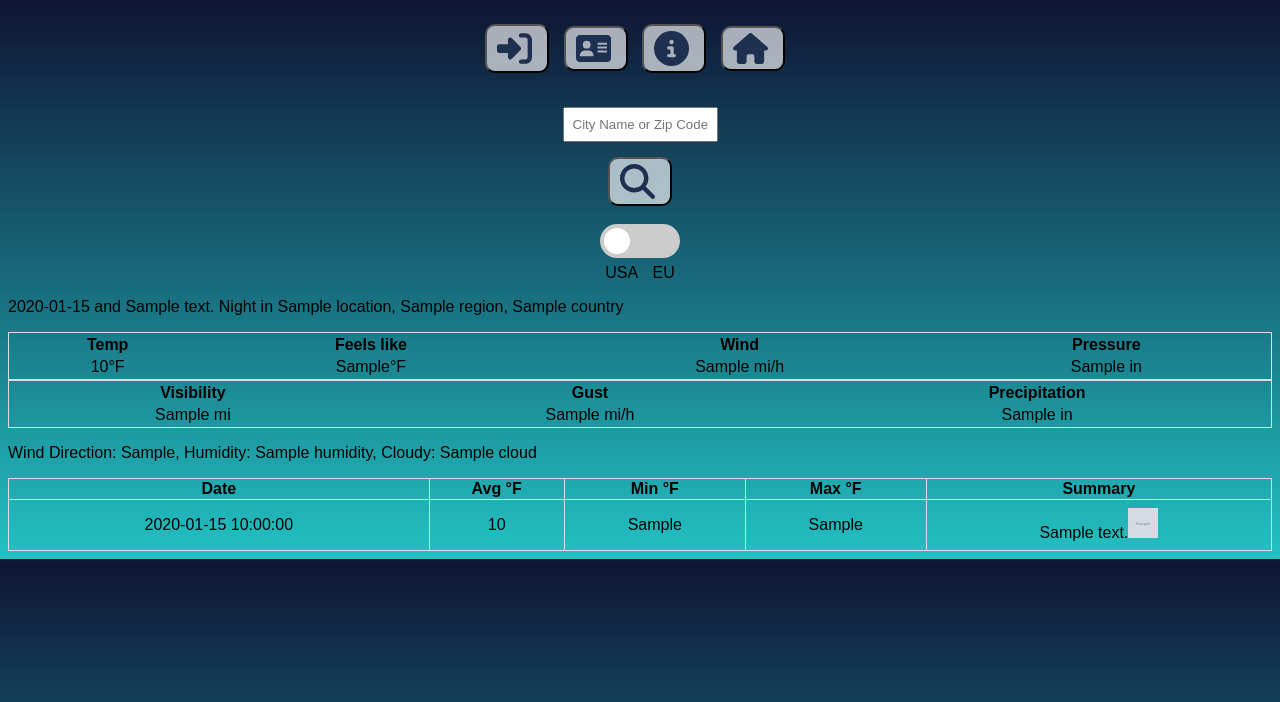
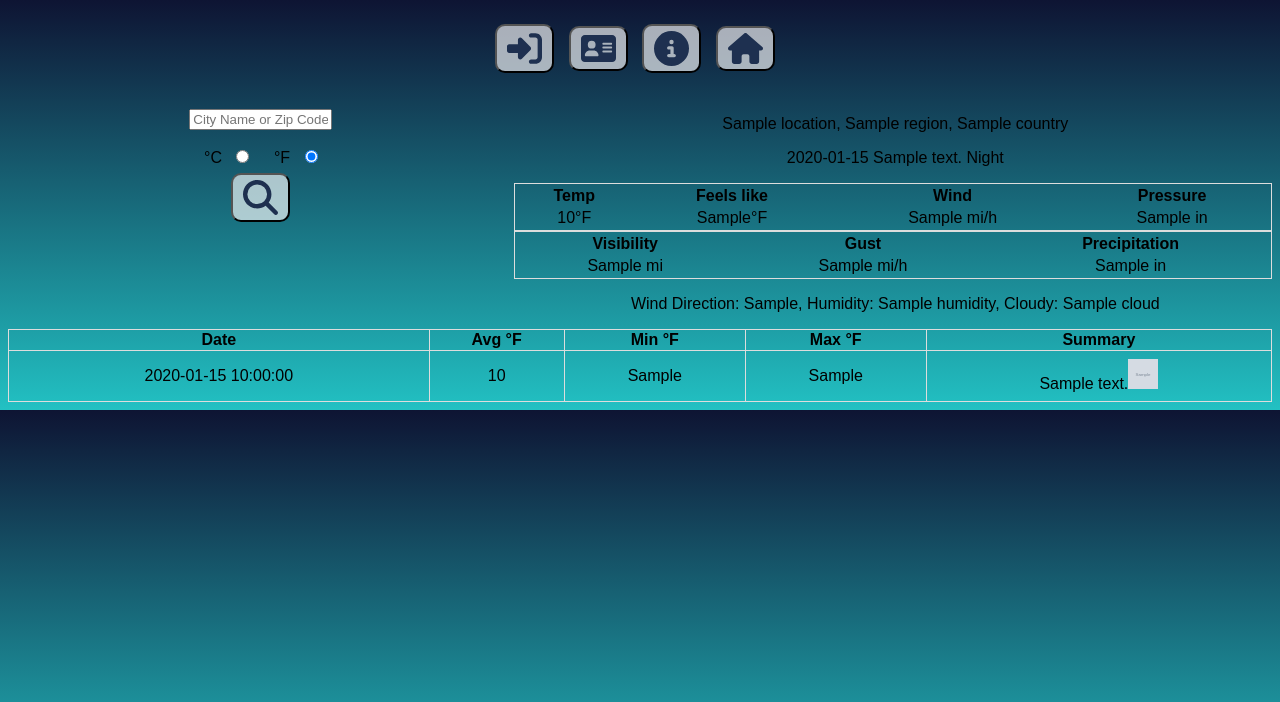
Before and after one commit to Yareek95/weather_app, a Flask app: page /weather in a window 1280 px wide. Shown: the top 702 px of the page. Run offline with Flask 2, Linux system fonts and the light colour scheme; grey boxes marked "Sample" are stand-in pictures; a database or web service that is not in the repository returns one stand-in record (values such as "Sample title"); data that the repository does not hold is empty; some libraries are stand-ins or nearby versions.

Commit message:
weather container + radio btn

```diff
--- a/static/style.css
+++ b/static/style.css
@@ -14,16 +14,22 @@ body {
 
 .center-div-login {
     text-align: center;
-    margin: 0 auto;
-    margin-top: 100px; /* Adjust the margin based on your layout */
-    max-width: 200px;
+    margin-top: 100px;
+}
+
+.center-div-login input{
+    height: 22px;
+    margin: 10px;
 }
 
 .center-div-register {
-    margin: 0 auto;
     text-align: center;
-    margin-top: 150px; /* Adjust the margin based on your layout */
-    max-width: 200px;
+    margin-top: 100px;
+}
+
+.center-div-register input {
+    height: 22px;
+    margin: 10px;
 }
 
 .chat-form {
@@ -34,20 +40,25 @@ body {
 
 label {
     display: block;
-    margin-bottom: 8px;
 }
 
-input {
+.chat-input {
     width: 100%;
     padding: 8px;
     margin-bottom: 15px;
     box-sizing: border-box;
 }
 
+.chat-input input{
+    height: 22px;
+    width: 100%;
+    margin-bottom: 10px;
+
+}
+
 button img {
     width: 35px;
     vertical-align: middle;
-    margin-right: 5px;
 }
 
 button {
@@ -62,6 +73,20 @@ button:hover {
        background-color: #ffffff;
        transform: scale(1.1); /* You can adjust the scaling factor as needed */
        transition: transform 0.3s ease; /* Optional: Add a smooth transition effect */
+}
+.weather-container {
+    display: flex;
+    justify-content: space-between;
+    align-items: flex-start; /* Align items at the start of the cross axis */
+}
+
+.weather-info-table {
+    width: 60%;
+}
+
+.weather-info-table p {
+    text-align: center;
+    margin-left: 5px
 }
 
 .weather-info-table table {
@@ -103,9 +128,13 @@ button:hover {
 }
 
 .input-section {
-    width: 155px;
-    margin: 0 auto;
+    width: 40%;
     text-align: center;
+}
+
+.input-section input {
+    max-width: 135px;
+    margin: 10px;
 }
 
 .currency-container {
@@ -119,7 +148,11 @@ button:hover {
     max-width: 200px;
     margin: 0 auto;
     text-align: center;
+}
 
+.currency-form input{
+    height: 22px;
+    margin: 10px;
 }
 
 .currency-info {
@@ -222,11 +255,6 @@ button:hover {
     width: 100%;
 }
 
-.inputs {
-    padding: 10px;
-    display: flex;
-}
-
 h2 {
     text-align: center;
 }
@@ -271,50 +299,7 @@ h2 {
 
 }
 
-.toggle-switch {
-    position: relative;
-    display: inline-block;
-    width: 80px;
-    height: 42px;
+.temperature-unit-radio label {
+    display: inline;
+    margin-left: 10px
 }
-
-.toggle-switch input {
-    display: none;
-}
-
-.toggle-label {
-    position: absolute;
-    cursor: pointer;
-    top: 0;
-    left: 0;
-    right: 0;
-    bottom: 0;
-    background-color: #ccc;
-    border-radius: 34px;
-    transition: background-color 0.3s;
-}
-
-.toggle-label:before {
-    position: absolute;
-    content: "";
-    height: 26px;
-    width: 26px;
-    left: 4px;
-    bottom: 4px;
-    background-color: white;
-    border-radius: 50%;
-    transition: transform 0.3s;
-}
-
-.toggle-switch input:checked + .toggle-label {
-    background-color: #86d3ff;
-}
-
-.toggle-switch input:checked + .toggle-label:before {
-    transform: translateX(45px);
-}
-
-.toggle-text {
-    display: inline-block;
-    margin: 40px 5px;
-}
--- a/templates/room.html
+++ b/templates/room.html
@@ -36,7 +36,7 @@
     </div>
     <div class="message-box">
         <div class="messages" id="messages"></div>
-        <div class="input">
+        <div class="chat-input">
             <input type="text" rows="3" placeholder="Message" name="message" id="message"/>
             <button type="button" name="send" id="send-btn" onclick="sendMessage()">
                 Send
--- a/templates/weather.html
+++ b/templates/weather.html
@@ -35,30 +35,27 @@
             </p>
         {% endif %}
     </div>
+    <div class="weather-container">
         <div class="input-section">
             <form id="weatherForm" action="/weather" method="post">
                 <label for="user_input"></label>
                 <input type="text" id="user_input" name="user_input" placeholder="City Name or Zip Code" required>
+                <div class="temperature-unit-radio">
+                    <label for="celsius">°C</label>
+                    <input type="radio" id="celsius" name="temperature_unit" value="celsius">
+
+                    <label for="fahrenheit">°F</label>
+                    <input type="radio" id="fahrenheit" name="temperature_unit" value="fahrenheit" checked>
+                </div>
                 <button type="submit">
                     <img src="{{ url_for('static', filename='link-icons/location.svg') }}" alt=location-solid.svg>
                 </button>
-
-            <label for="toggle"></label>
-            <div class="toggle-switch">
-                <input type="checkbox" id="toggle" name="temperature_unit" value="celsius">
-                <label for="toggle" class="toggle-label"></label>
-                <span class="toggle-text">USA</span>
-                <span class="toggle-text">EU</span>
-            </div>
             </form>
         </div>
         <div class="weather-info-table">
-        {% if weather_data %}
-            {% if second_api_data %}
                     {% set time_of_day = 'Day' if weather_data.current.is_day == 1 else 'Night' %}
-                <p>{{ weather_data.location.localtime }} and {{ weather_data.current.condition.text }} {{ time_of_day }} in
-                    {{ weather_data.location.name }}, {{ weather_data.location.region }}, {{ weather_data.location.country }}</p>
-            {% endif %}
+                    <p>{{ weather_data.location.name }}, {{ weather_data.location.region }}, {{ weather_data.location.country }}</p>
+                    <p>{{ weather_data.location.localtime }} {{ weather_data.current.condition.text }} {{ time_of_day }}</p>
                 <table>
                     <thead>
                         <tr>
@@ -107,7 +104,7 @@
                     </tbody>
                 </table>
                 <p>Wind Direction: {{ weather_data.current.wind_dir }}, Humidity: {{ weather_data.current.humidity }}, Cloudy: {{ weather_data.current.cloud }}</p>
-        {% endif %}
+        </div>
     </div>
     <table class="forecast-table">
         <thead>
```
Lines whose indentation alone changed are shown as unchanged.
